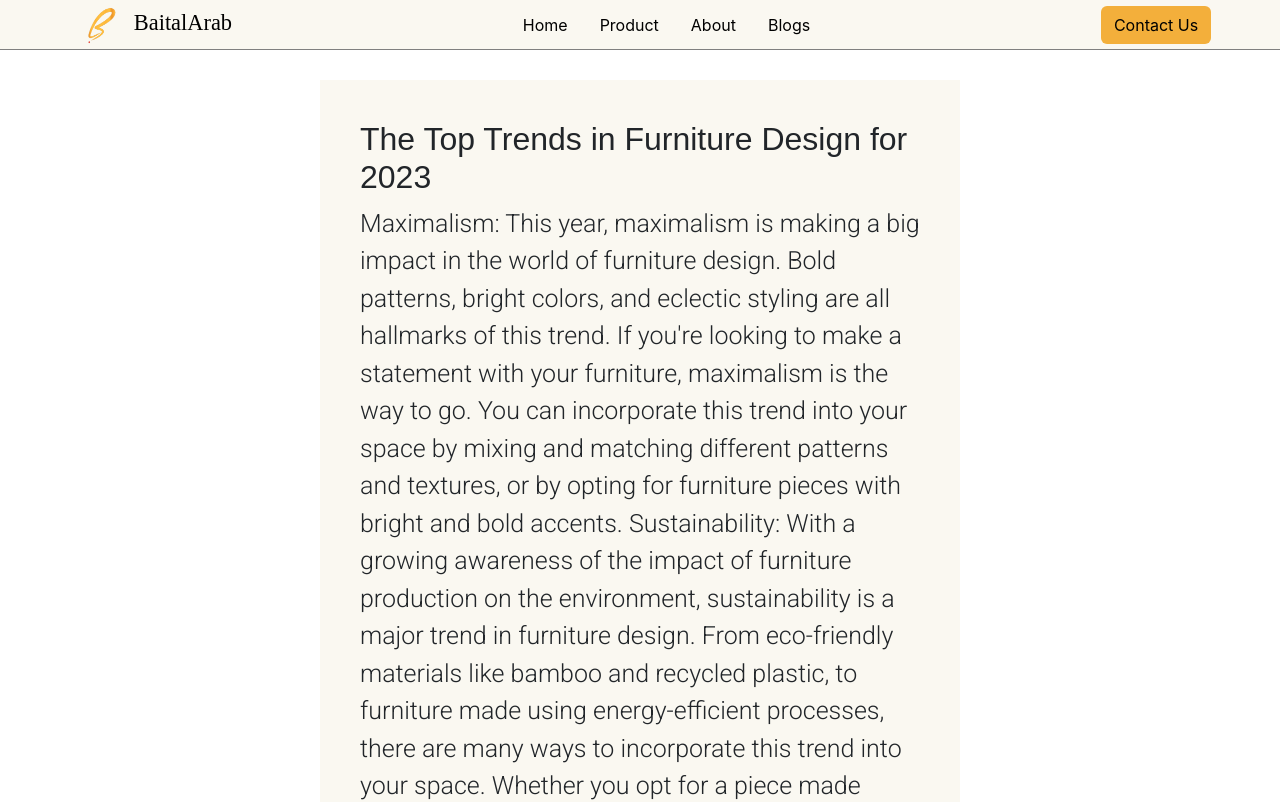
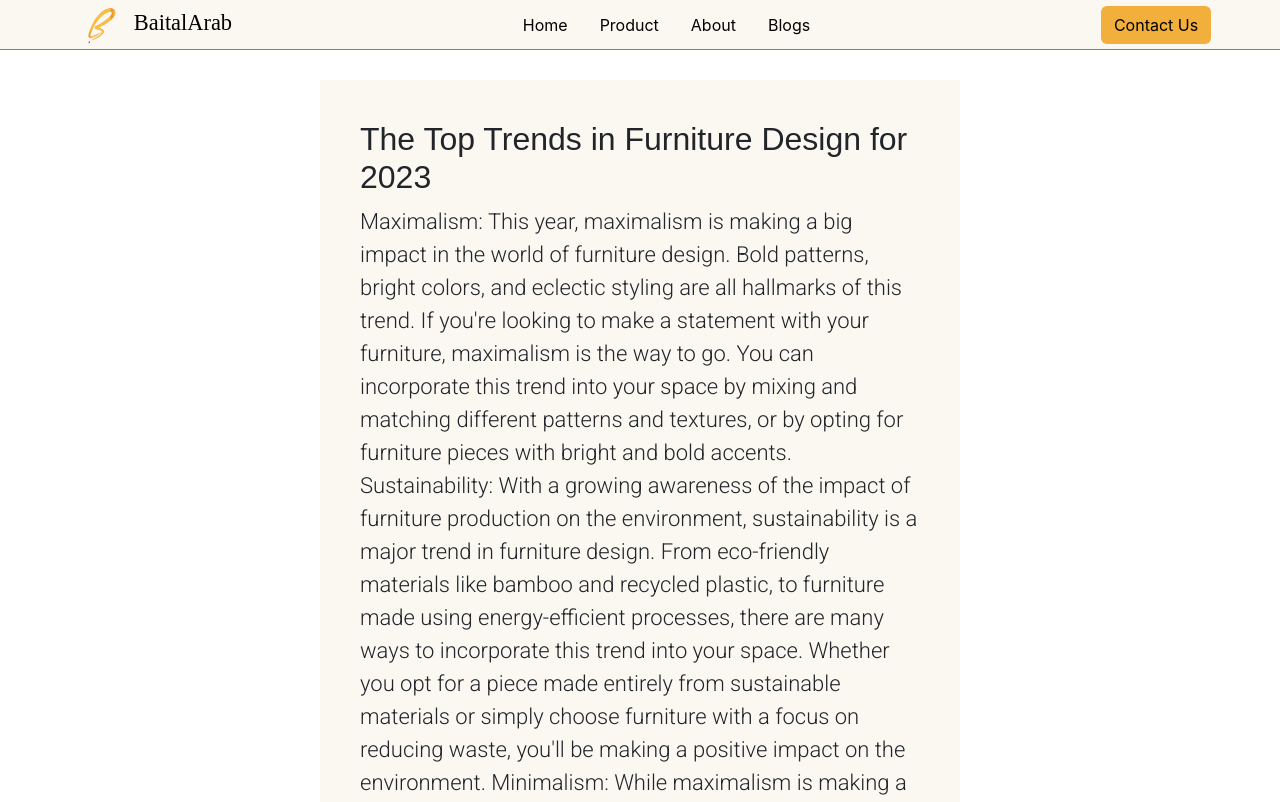
Before and after one commit to Majeed-hub/baitalArabFurniture, a React (Create React App) app: page /blog-detail/1 in a window 1280 px wide. Shown: the top 802 px of the page. Built offline with nearby package versions, Linux system fonts and the light colour scheme; a web font is replaced by a local one.

Commit message:
reduced the font size in detailed blogs

```diff
--- a/src/pages/BlogDetail/BlogDetail.elements.js
+++ b/src/pages/BlogDetail/BlogDetail.elements.js
@@ -9,7 +9,7 @@ export const Container = styled.div`
     width: 70%;
   }
   @media screen and (max-width: 540px) {
-    width: 90%;
+    width: 95%;
   }
 
   /* const AppBar = styled(MuiAppBar)((props) => ({
@@ -36,5 +36,5 @@ export const Heading = styled.h2`
 export const ArticleContent = styled.p`
   font-family: "Roboto", sans-serif;
   font-weight: 300;
-  font-size: 25px;
+  font-size: 22px;
 `;
```
